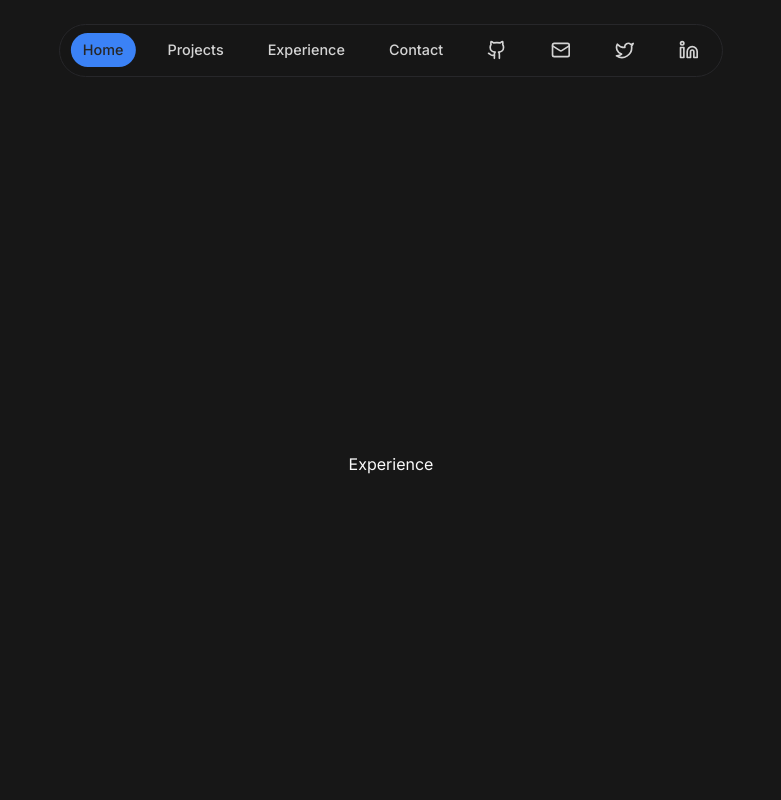
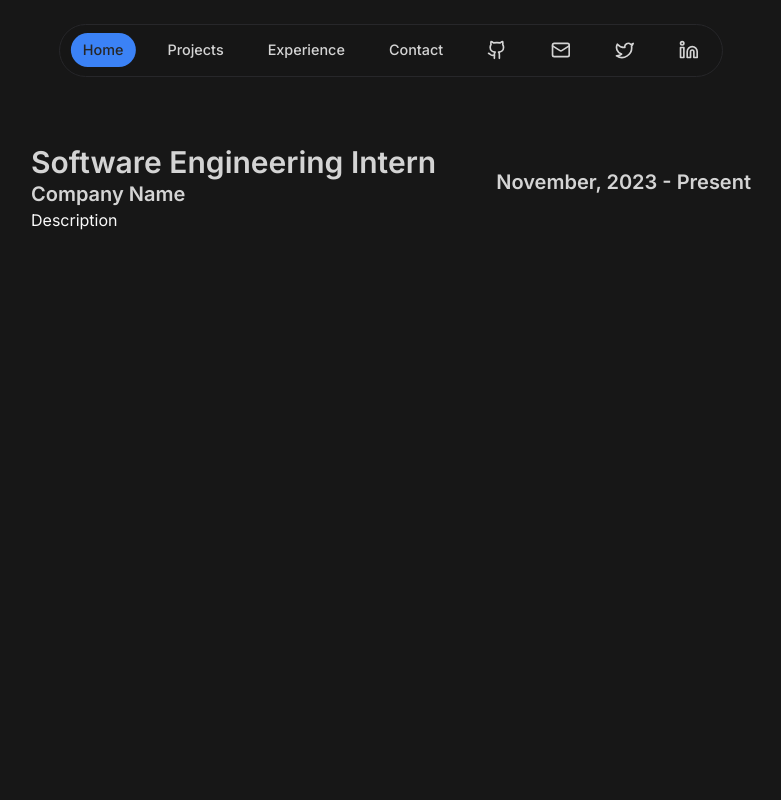
Before and after one commit to tanayvaswani/tanayvaswani-portfolio, a Next.js app: page /experience in a window 1280 px wide. Shown: the top 800 px of the page, without its empty margins (249-1030 px from the left). Built offline with nearby package versions, Linux system fonts and the light colour scheme.

Commit message:
feat: exp section

```diff
--- a/app/(landing)/experience/page.tsx
+++ b/app/(landing)/experience/page.tsx
@@ -1,9 +1,11 @@
+import ExperienceSection from "@/components/experience/experience-section";
+
 const ExperiencePage = () => {
-    return (
-        <div className="flex items-center justify-center h-screen">
-            Experience
-        </div>
-     );
-}
+  return (
+    <div className="flex items-center justify-center">
+      <ExperienceSection />
+    </div>
+  );
+};
 
 export default ExperiencePage;
--- /dev/null
+++ b/components/experience/experience-section.tsx
@@ -0,0 +1,26 @@
+const ExperienceSection = () => {
+  return (
+    <div className="my-20 md:max-w-screen-md md:mx-auto px-6 w-full">
+      <div className="flex items-start justify-between w-full">
+        <div className="flex flex-col items-start justify-center">
+          <h1 className="text-neutral-300 font-semibold text-xl md:text-3xl">
+            Software Engineering Intern
+          </h1>
+          <h2 className="text-neutral-300 font-semibold text-lg md:text-xl">
+            Company Name
+          </h2>
+        </div>
+
+        <h2 className="text-neutral-300 font-semibold text-lg md:text-xl pt-6">
+          November, 2023 - Present
+        </h2>
+      </div>
+
+      <div>
+        <p>Description</p>
+      </div>
+    </div>
+  );
+};
+
+export default ExperienceSection;
```
